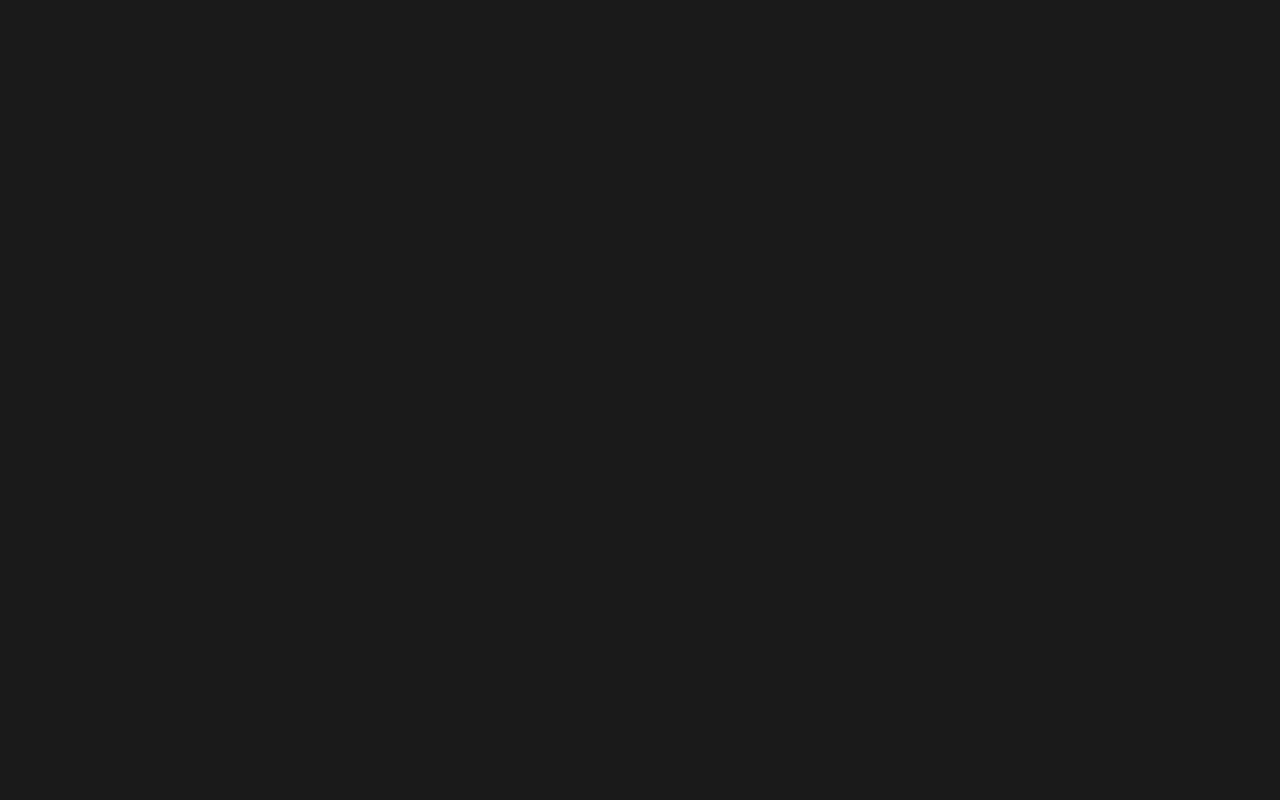
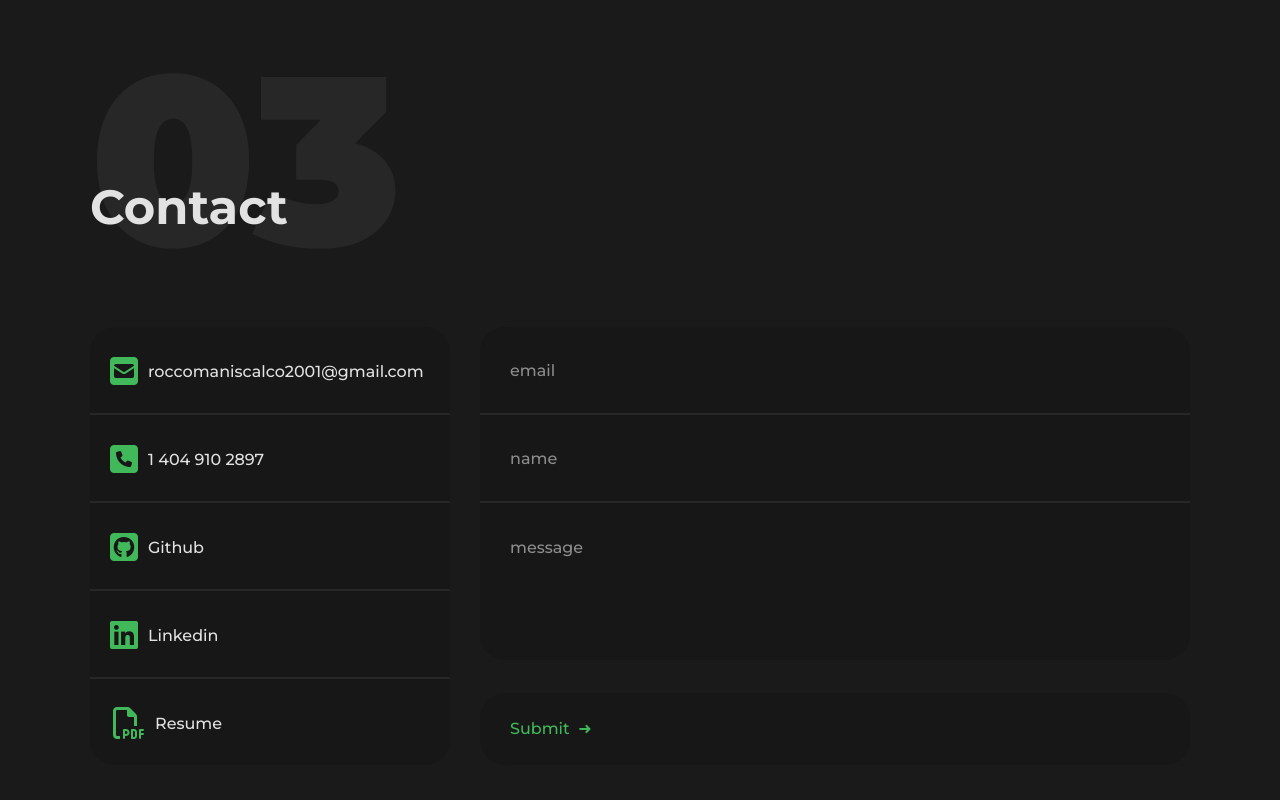
Before and after one commit to roccomaniscalco/react-portfolio, a React (Create React App) app in the folder client/: page / in a window 1280 px wide. Shown: the part 3020-3820 px from the top of the page. Before the commit the page ends 3005 px from the top, so only its background shows below. Built offline with nearby package versions, Linux system fonts and the light colour scheme.

Commit message:
added contact container

```diff
--- a/client/src/App.js
+++ b/client/src/App.js
@@ -3,6 +3,7 @@ import Landing from "./containers/Landing";
 import Nav from "./components/Nav";
 import Projects from "./containers/Projects";
 import Footer from "./components/Footer";
+import Contact from "./containers/Contact";
 
 function App() {
   return (
@@ -12,6 +13,7 @@ function App() {
       <main>
         <About/>
         <Projects/>
+        <Contact/>
       </main>
       <Footer/>
     </>
--- /dev/null
+++ b/client/src/containers/Contact.jsx
@@ -0,0 +1,62 @@
+import React from 'react';
+
+const Contact = () => {
+    return (
+        <section id="contact">
+        <header>
+          <span class="num">03</span>
+          <h2>Contact</h2>
+        </header>
+        <div id="contactGrid">
+          <div id="contactInfo">
+            <a href="mailto:roccomaniscalco2001@gmail.com">
+              <i class="fas fa-envelope-square fa-2x"></i>
+              roccomaniscalco2001@gmail.com
+            </a>
+            <a href="tel:404-910-2897">
+              <i class="fas fa-phone-square fa-2x"></i>
+              1 404 910 2897
+            </a>
+            <a
+              href="https://github.com/roccomaniscalco"
+              target="_blank"
+              rel="noopener noreferrer"
+            >
+              <i class="fab fa-github-square fa-2x"></i>
+              Github
+            </a>
+            <a
+              href="https://www.linkedin.com/in/rocco-maniscalco-983637197"
+              target="_blank"
+              rel="noopener noreferrer"
+            >
+              <i class="fab fa-linkedin fa-2x"></i>
+              Linkedin
+            </a>
+            <a
+              href="./assets/roccomaniscalco.pdf"
+              target="_blank"
+              rel="noopener noreferrer"
+            >
+              <i class="far fa-file-pdf fa-2x"></i>
+              Resume
+            </a>
+          </div>
+          <form action="">
+            <div id="messenger">
+              <input type="email" id="email" placeholder="email" />
+              <input type="name" id="name" placeholder="name" />
+              <textarea
+                name="message"
+                id="message"
+                placeholder="message"
+              ></textarea>
+            </div>
+            <input type="submit" value="Submit  ➜" id="submit" />
+          </form>
+        </div>
+      </section>
+    );
+};
+
+export default Contact;
```
Also changed, not shown: 1 other file (tests, documents, lock files or other folders).
